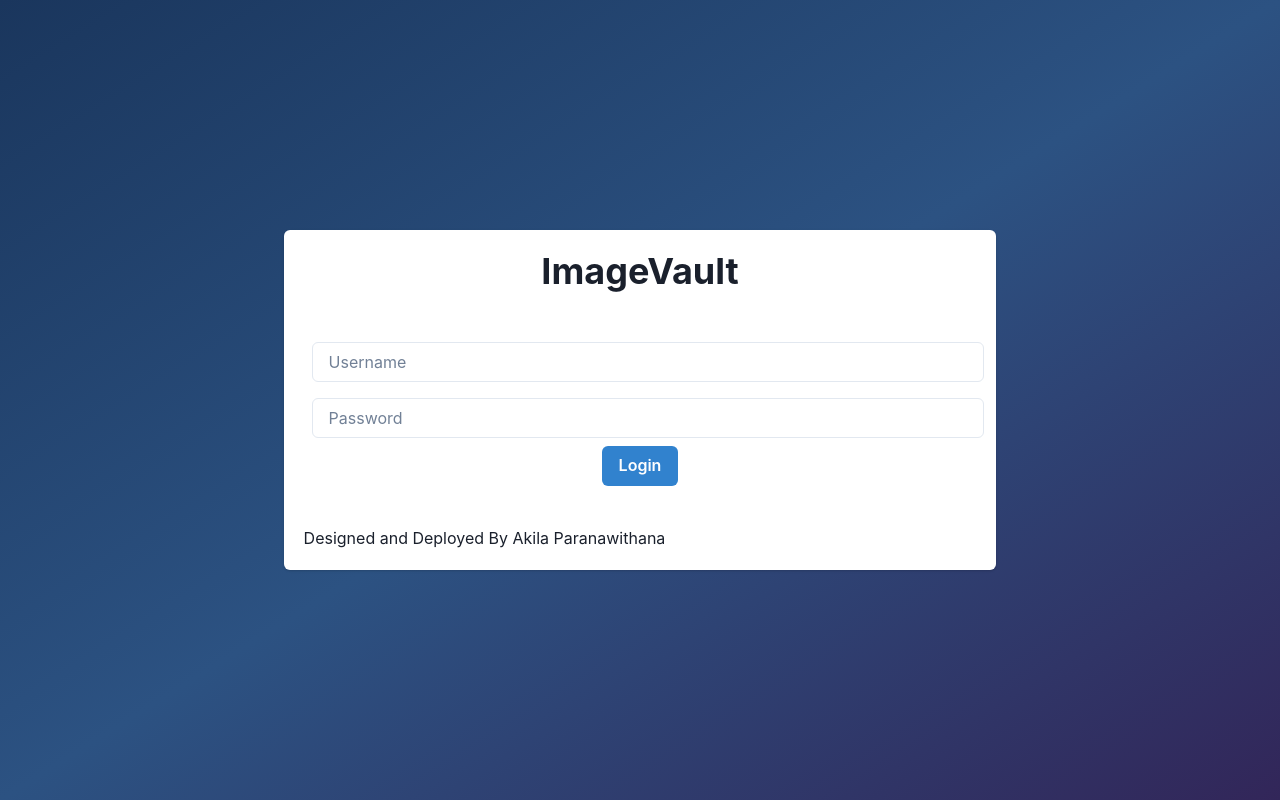
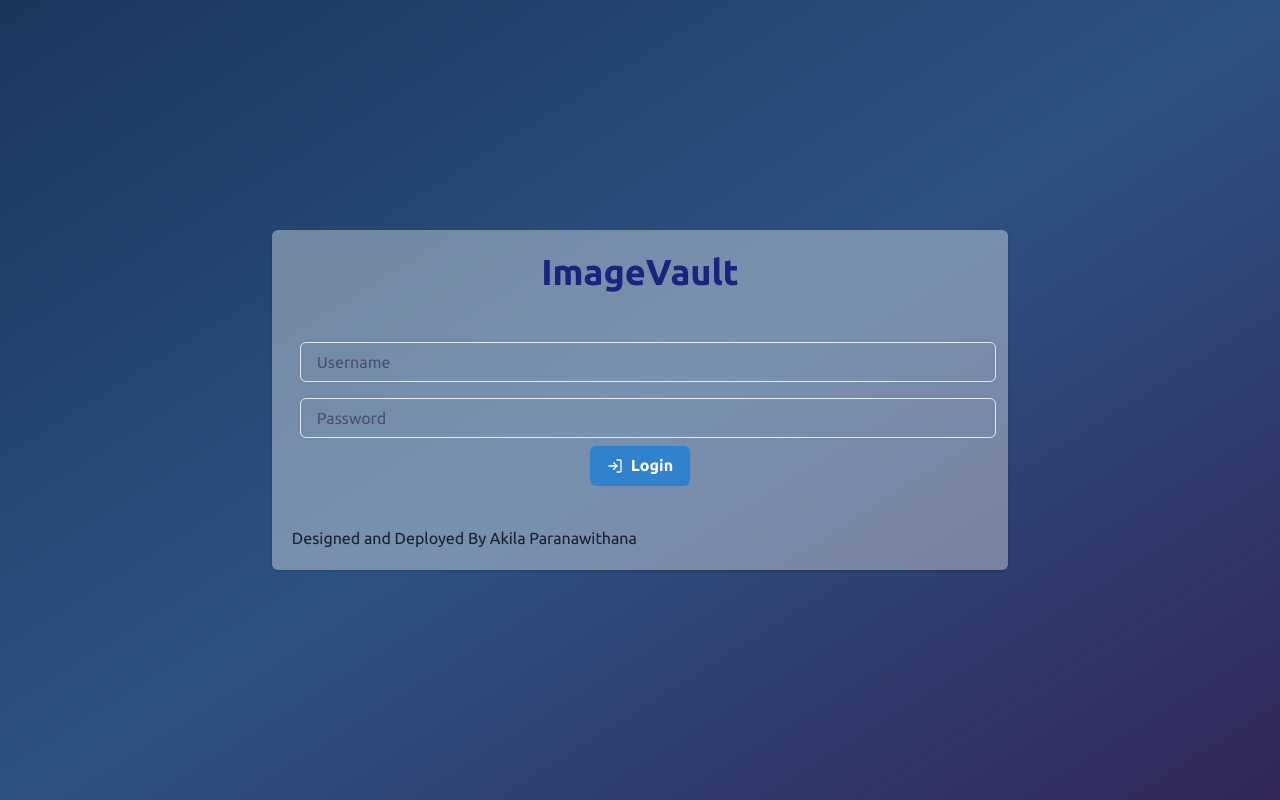
Before and after one commit to cheeseball42/ImageVault, a React app in the folder frontend/: page /login in a window 1280 px wide. Built offline with nearby package versions, Linux system fonts and the light colour scheme; the HTML template or start-up script is replaced by a standard one.

Commit message:
Frontend: Created basic editor layout. Added Ubuntu font. Fixed colours and navigation.

```diff
--- a/frontend/package.json
+++ b/frontend/package.json
@@ -13,6 +13,7 @@
     "@chakra-ui/react": "^2.10.9",
     "@emotion/react": "^11.14.0",
     "@emotion/styled": "^11.14.1",
+    "@fontsource/ubuntu": "^5.2.8",
     "framer-motion": "^12.34.1",
     "react": "^19.2.0",
     "react-dom": "^19.2.0",
--- a/frontend/src/main.jsx
+++ b/frontend/src/main.jsx
@@ -4,8 +4,23 @@ import './index.css'
 import { ChakraProvider, extendTheme } from "@chakra-ui/react"
 import { BrowserRouter } from "react-router-dom"
 import App from './App.jsx'
+import "@fontsource/ubuntu/300.css"
+import "@fontsource/ubuntu/400.css"
+import "@fontsource/ubuntu/500.css"
+import "@fontsource/ubuntu/700.css"
 
-const theme = extendTheme({});
+const theme = extendTheme({
+  fonts: {
+    heading: "Ubuntu, sans-serif",
+    body: "Ubuntu, sans-serif",
+  },
+   colors: {
+    brand: {
+      main: "#1A237E",
+      greyshift: "#4A4F6B"
+    },
+  },
+});
 
 createRoot(document.getElementById('root')).render(
   <StrictMode>
--- a/frontend/src/pages/editor/Editor.jsx
+++ b/frontend/src/pages/editor/Editor.jsx
@@ -1,13 +1,25 @@
-import { Box, Button, Heading, VStack, Card, CardHeader, CardBody, CardFooter , Input} from "@chakra-ui/react"
+import { Box, Button, IconButton, HStack, Heading, VStack, Card, CardHeader, CardBody, CardFooter, Image, Input, AspectRatio} from "@chakra-ui/react";
+import {FiRefreshCcw, FiCheck} from "react-icons/fi";
+import {useNavigate} from "react-router-dom";
 
 function Transform(){
+    const navigate = useNavigate();
+
     return (<Box minH="100vh" minW="100vw" display="flex" alignItems="center" justifyContent="center" bgGradient="linear(to-br, blue.900, blue.700, purple.900)">
         <VStack spacing={6}>
-            <Card>
-                <CardHeader><Heading>ImageVault - Editor</Heading></CardHeader>
+            <Card w="90vw" margin={"10"} bgColor="whiteAlpha.500">
+                <CardHeader><Heading color="brand.main">ImageVault - Editor</Heading></CardHeader>
                 <CardBody>
+                    <AspectRatio ratio={3/2} w="full" maxW={{ base: "100%", md: "600px" }} mx="auto">
+                        <Image src="https://images.unsplash.com/photo-1500530855697-b586d89ba3ee?w=600&h=400&fit=crop" objectFit="cover"/>
+                    </AspectRatio>
                 </CardBody>
-                <CardFooter>Designed and Deployed By Akila Paranawithana</CardFooter>
+                <CardFooter w="full">
+                    <HStack justify="center" spacing={4} mx="auto">
+                        <Button leftIcon={<FiRefreshCcw/>} colorScheme='blue' mx="auto">Apply</Button>
+                        <Button leftIcon={<FiCheck/>} colorScheme='green' mx="auto" onClick={()=>navigate("/gallery")}>Save</Button>
+                    </HStack>
+                </CardFooter>
             </Card>
         </VStack>
     </Box>)
--- a/frontend/src/pages/gallery/Gallery.jsx
+++ b/frontend/src/pages/gallery/Gallery.jsx
@@ -24,11 +24,11 @@ function GalleryTile({url, deleteImage}){
         {/* <CardHeader></CardHeader> */}
         <CardBody>
             <AspectRatio ratio={3/2} w="full">
-            <Image src={url} loading="lazy" objectFit="cover"/>
+                <Image src={url} loading="lazy" objectFit="cover"/>
             </AspectRatio>
         </CardBody>
         <CardFooter display="flex" alignItems="center" justifyContent="center">
-            <IconButton onClick={()=>{navigate("/editor")}} icon={<FiEdit/>} colorScheme="blue" variant="ghost" aria-label="Delete image"></IconButton>
+            <IconButton onClick={()=>{navigate("/editor")}} icon={<FiEdit/>} colorScheme="blue" variant="ghost" aria-label="Edit image"></IconButton>
             <IconButton onClick={deleteImage} icon={<FiTrash2/>} colorScheme="red" variant="ghost" aria-label="Delete image"></IconButton>
         </CardFooter>
     </Card>
--- a/frontend/src/pages/login/Login.jsx
+++ b/frontend/src/pages/login/Login.jsx
@@ -1,14 +1,18 @@
-import { Box, Button, Heading, VStack, Card, CardHeader, CardBody, CardFooter , Input} from "@chakra-ui/react"
+import { Box, Button, Heading, VStack, Card, CardHeader, CardBody, CardFooter , Input} from "@chakra-ui/react";
+import {FiLogIn} from "react-icons/fi";
+import {useNavigate} from "react-router-dom";
 
 function Login(){
+    const navigate = useNavigate();
+
     return (<Box minH="100vh" minW="100vw" display="flex" alignItems="center" justifyContent="center" bgGradient="linear(to-br, blue.900, blue.700, purple.900)">
         <VStack spacing={6}>
-            <Card>
-                <CardHeader><Heading>ImageVault</Heading></CardHeader>
+            <Card bgColor="whiteAlpha.500">
+                <CardHeader><Heading color="brand.main">ImageVault</Heading></CardHeader>
                 <CardBody>
-                  <Input placeholder='Username' margin="0.5rem" />
-                  <Input placeholder='Password' margin="0.5rem"/>
-                  <Button colorScheme="blue">Login</Button>
+                  <Input placeholder='Username' margin="0.5rem" _placeholder={{color: "brand.greyshift"}}/>
+                  <Input placeholder='Password' margin="0.5rem" _placeholder={{color: "brand.greyshift"}}/>
+                  <Button colorScheme="blue" leftIcon={<FiLogIn />} onClick={()=>navigate("/gallery")}>Login</Button>
                 </CardBody>
                 <CardFooter>Designed and Deployed By Akila Paranawithana</CardFooter>
             </Card>
```
Also changed, not shown: 2 other files (tests, documents, lock files or other folders).
